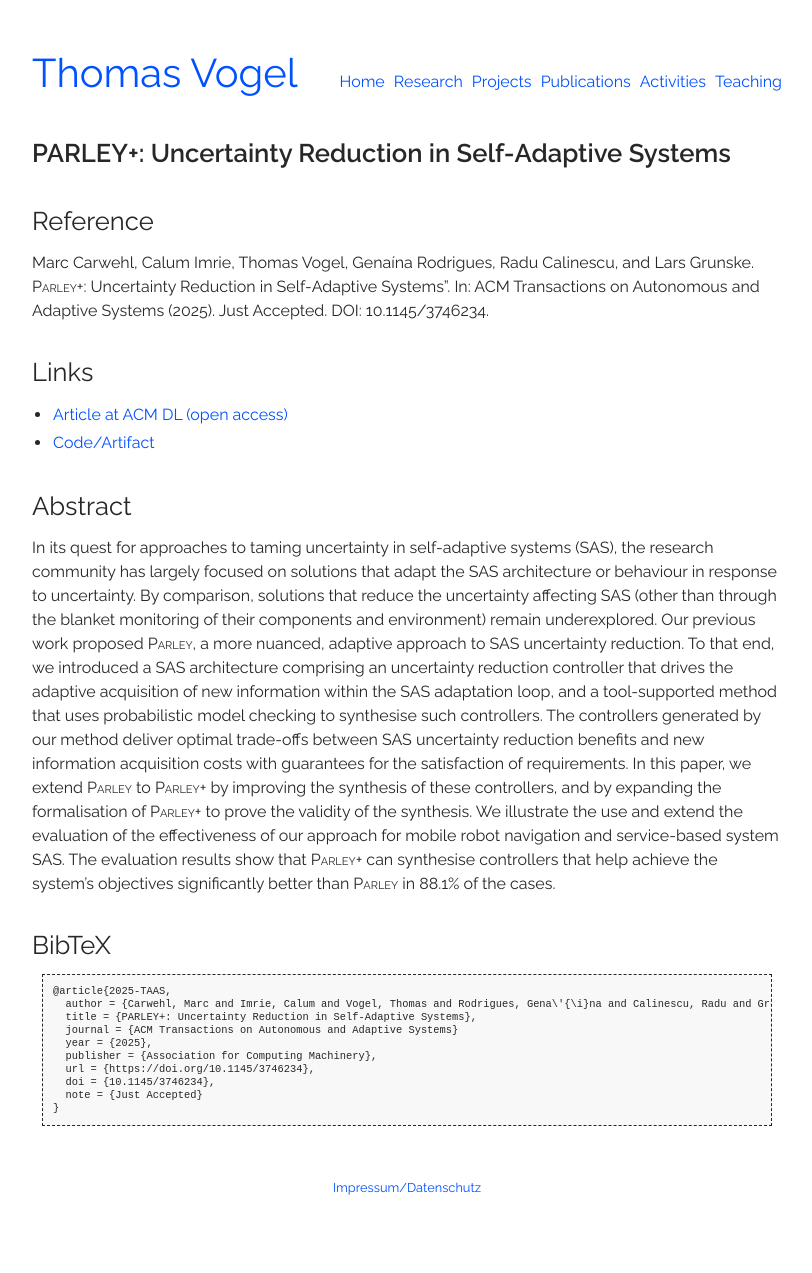
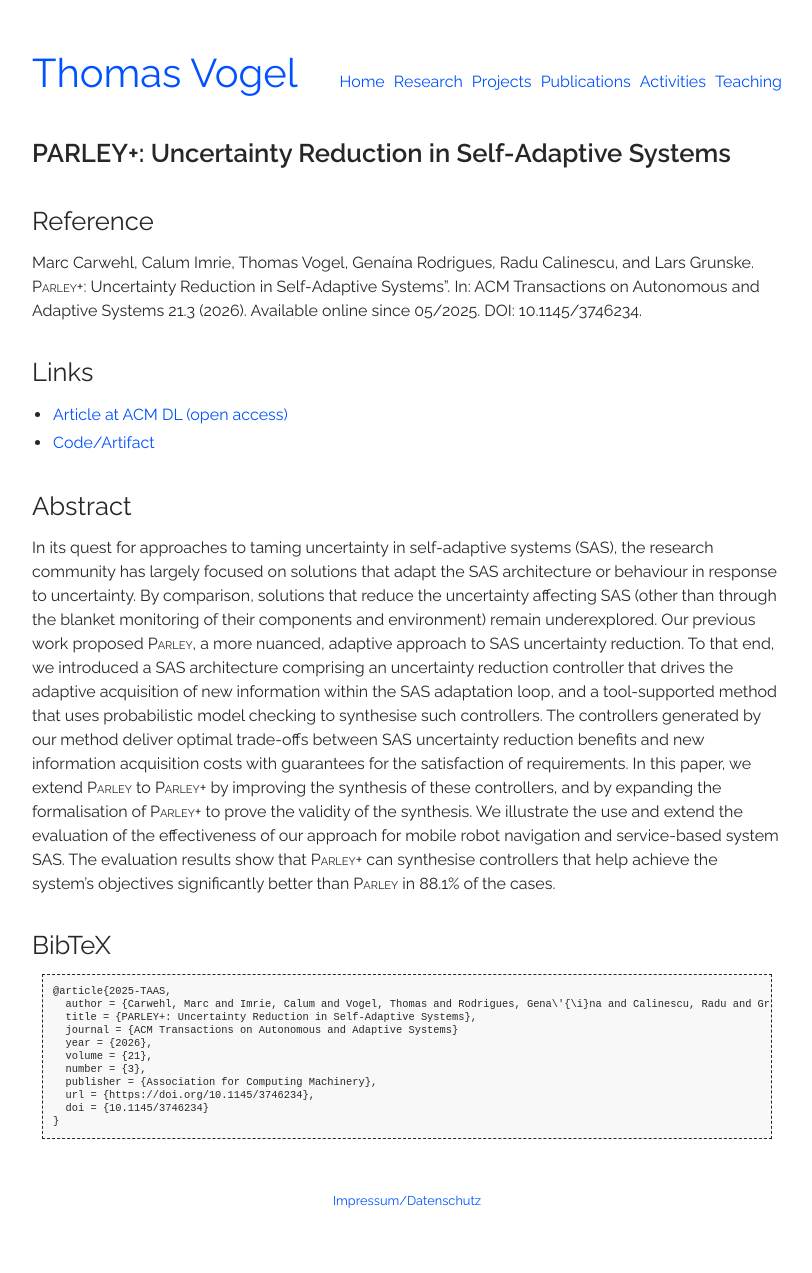
Before and after one commit to thomas-vogel/thomas-vogel.github.io, a Jekyll site: the page built from _pages/publications/2025-TAAS.md, in a window 1280 px wide. Shown: the whole page, without its empty margins (233-1045 px from the left). Built offline with Jekyll 4.4.1, drawn with Linux system fonts in a browser that asks for light colours; nearby versions of some CDN libraries.

Commit message:
Add bib info for PARLEY+ article.

```diff
--- a/_pages/publications/2025-TAAS.md
+++ b/_pages/publications/2025-TAAS.md
@@ -5,7 +5,7 @@ layout: page
 ---
 
 ## Reference
-Marc Carwehl, Calum Imrie, Thomas Vogel, Genaína Rodrigues, Radu Calinescu, and Lars Grunske. <span style="font-variant:small-caps;">Parley+</span>: Uncertainty Reduction in Self-Adaptive Systems”. In: ACM Transactions on Autonomous and Adaptive Systems (2025). Just Accepted. DOI: 10.1145/3746234.
+Marc Carwehl, Calum Imrie, Thomas Vogel, Genaína Rodrigues, Radu Calinescu, and Lars Grunske. <span style="font-variant:small-caps;">Parley+</span>: Uncertainty Reduction in Self-Adaptive Systems”. In: ACM Transactions on Autonomous and Adaptive Systems 21.3 (2026). Available online since 05/2025. DOI: 10.1145/3746234.
 
 ## Links
 * [Article at ACM DL (open access)](https://doi.org/10.1145/3746234){:target="_blank"}
@@ -22,10 +22,11 @@ In its quest for approaches to taming uncertainty in self-adaptive systems (SAS)
   author = {Carwehl, Marc and Imrie, Calum and Vogel, Thomas and Rodrigues, Gena\'{\i}na and Calinescu, Radu and Grunske, Lars},
   title = {PARLEY+: Uncertainty Reduction in Self-Adaptive Systems},
   journal = {ACM Transactions on Autonomous and Adaptive Systems}
-  year = {2025},
+  year = {2026},
+  volume = {21},
+  number = {3},
   publisher = {Association for Computing Machinery},
   url = {https://doi.org/10.1145/3746234},
-  doi = {10.1145/3746234},
-  note = {Just Accepted}
+  doi = {10.1145/3746234}
 }</pre>
 </div>
```
Also changed, not shown: _pages/publications/index.md (+3 -1 lines), _pages/publications/type.md (+1 -1 lines).
